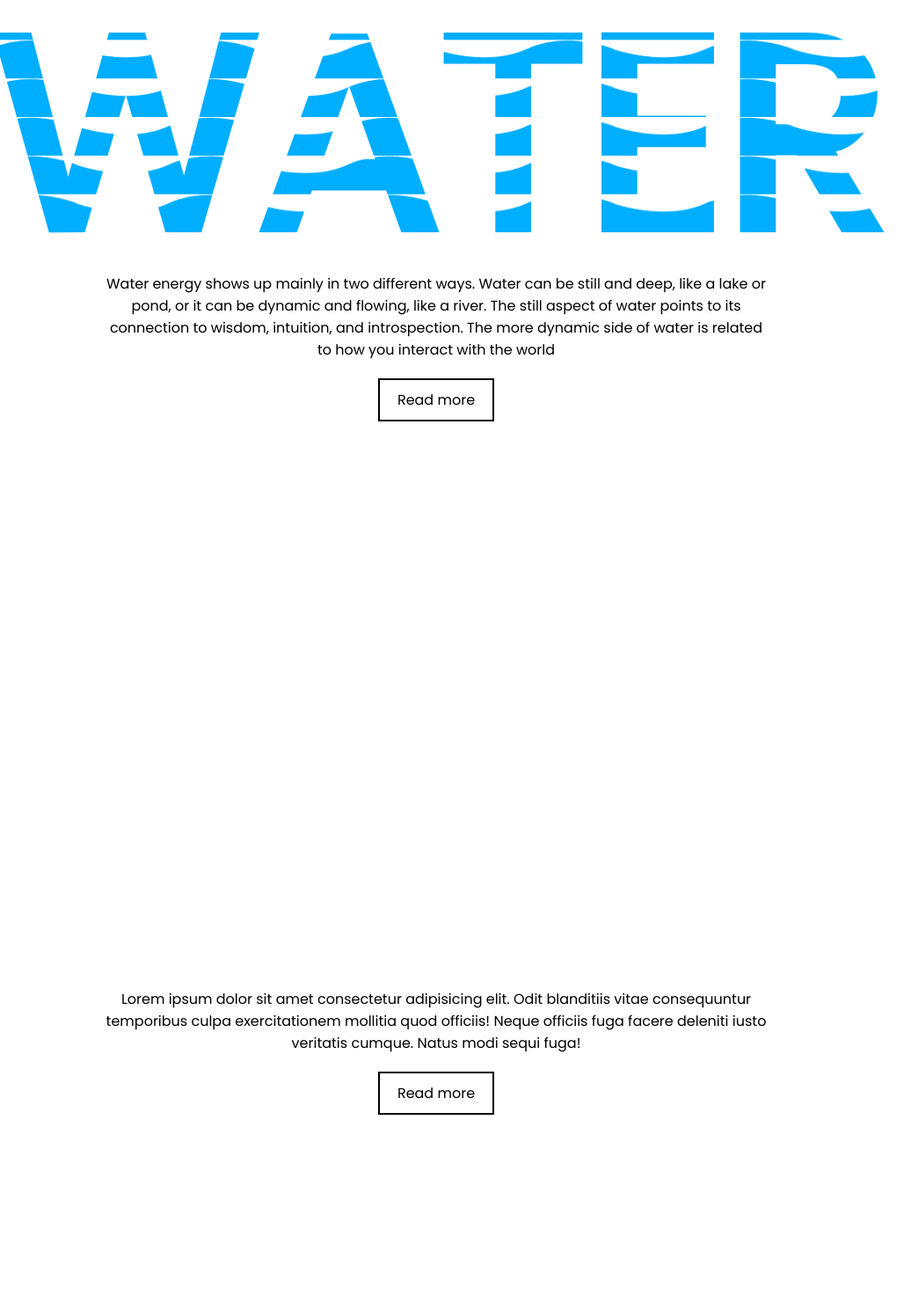
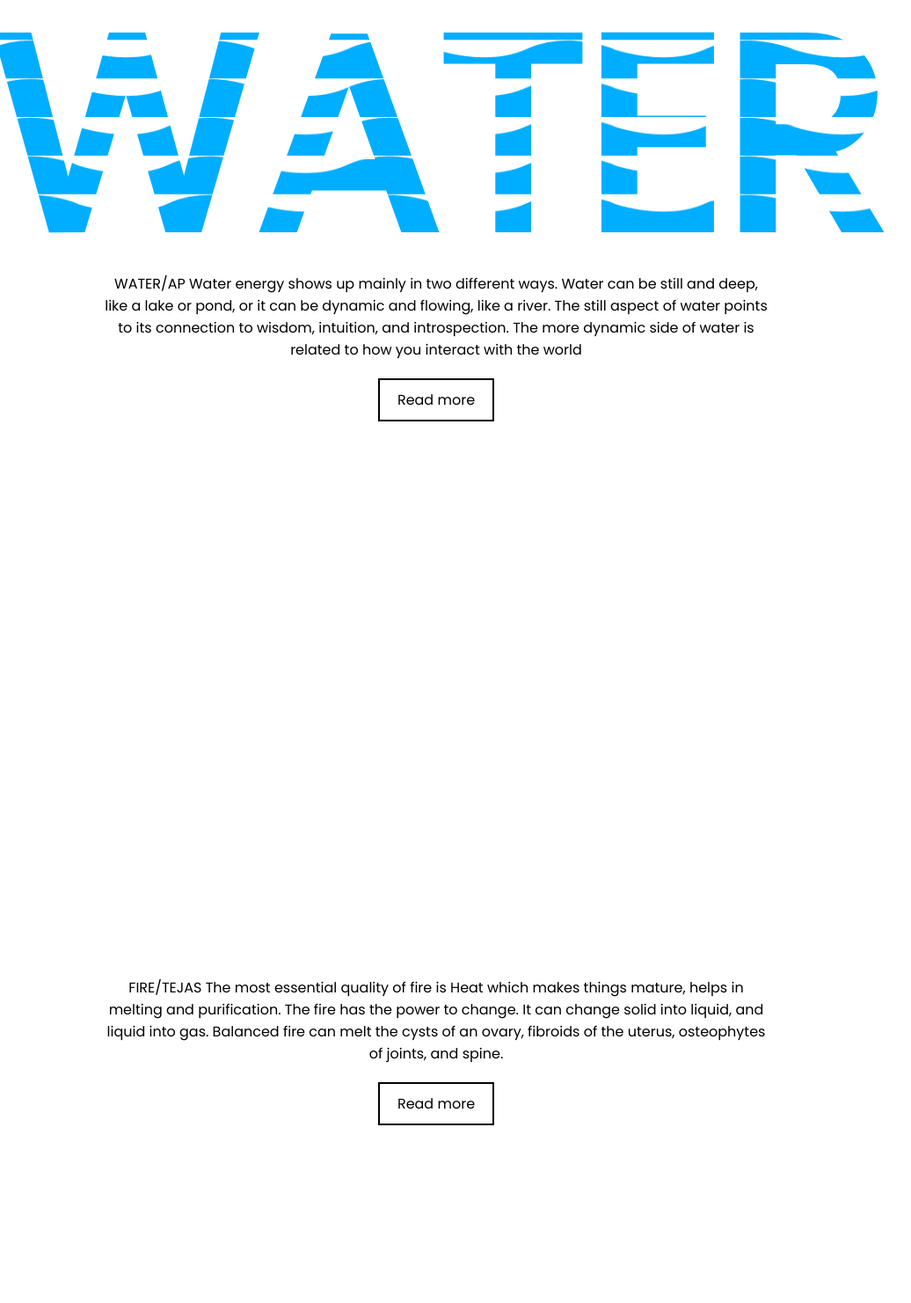
Before and after one commit to SanjanaSogimatt/design-hack, a plain HTML site: page index.html in a window 1280 px wide. Shown: the part 159-1640 px from the top of the page at 88% size, without its empty margins (144-1180 px from the left). Drawn offline with Linux system fonts and the light colour scheme.

Commit message:
Update index.html

```diff
--- a/index.html
+++ b/index.html
@@ -14,14 +14,14 @@
     <section>
         <div class="content">
             <h2 data-text="water">Water</h2>
-            <p>Water energy shows up mainly in two different ways. Water can be still and deep, like a lake or pond, or it can be dynamic and flowing, like a river. The still aspect of water points to its connection to wisdom, intuition, and introspection. The more dynamic side of water is related to how you interact with the world</p>
+            <p>WATER/AP Water energy shows up mainly in two different ways. Water can be still and deep, like a lake or pond, or it can be dynamic and flowing, like a river. The still aspect of water points to its connection to wisdom, intuition, and introspection. The more dynamic side of water is related to how you interact with the world</p>
             <a href="#">Read more</a>
         </div>
     </section>
     <section>
         <div class="content">
             <h2>Fire</h2>
-            <p>Lorem ipsum dolor sit amet consectetur adipisicing elit. Odit blanditiis vitae consequuntur temporibus culpa exercitationem mollitia quod officiis! Neque officiis fuga facere deleniti iusto veritatis cumque. Natus modi sequi fuga!</p>
+            <p>FIRE/TEJAS The most essential quality of fire is Heat which makes things mature, helps in melting and purification. The fire has the power to change. It can change solid into liquid, and liquid into gas. Balanced fire can melt the cysts of an ovary, fibroids of the uterus, osteophytes of joints, and spine.</p>
             <a href="#">Read more</a>
         </div>
     </section>
@@ -37,14 +37,15 @@
     <section>
         <div class="content">
             <h2>Air</h2>
-            <p>Lorem ipsum dolor sit amet consectetur adipisicing elit. Odit blanditiis vitae consequuntur temporibus culpa exercitationem mollitia quod officiis! Neque officiis fuga facere deleniti iusto veritatis cumque. Natus modi sequi fuga!</p>
+            <p>Vayu Represents All Movement
+                Life is movement and movement is a fundamental function shared by all living organisms. In fact, definitive characteristics of life include organization, metabolism, responsiveness, movement, development, and reproduction. The root word ‘va’ means “to spread” [i.e. movement] and vata dosha which is predominately comprised of ether and air elements provides the driving force for all movement within the body.</p>
             <a href="#">Read more</a>
         </div>
     </section>
     <section>
         <div class="content">
             <h2>Space</h2>
-            <p>Lorem ipsum dolor sit amet consectetur adipisicing elit. Odit blanditiis vitae consequuntur temporibus culpa exercitationem mollitia quod officiis! Neque officiis fuga facere deleniti iusto veritatis cumque. Natus modi sequi fuga!</p>
+            <p>Space/Ether is vast, expansive, and all-compassing. However, it is challenging to comprehend such descriptions of space. Therefore, from a practical perspective, we can look upon the element of space as being predominately contained within various bodily cavities. After all, the body is vastly space.</p>
             <a href="#">Read more</a>
         </div>
     </section>
```
